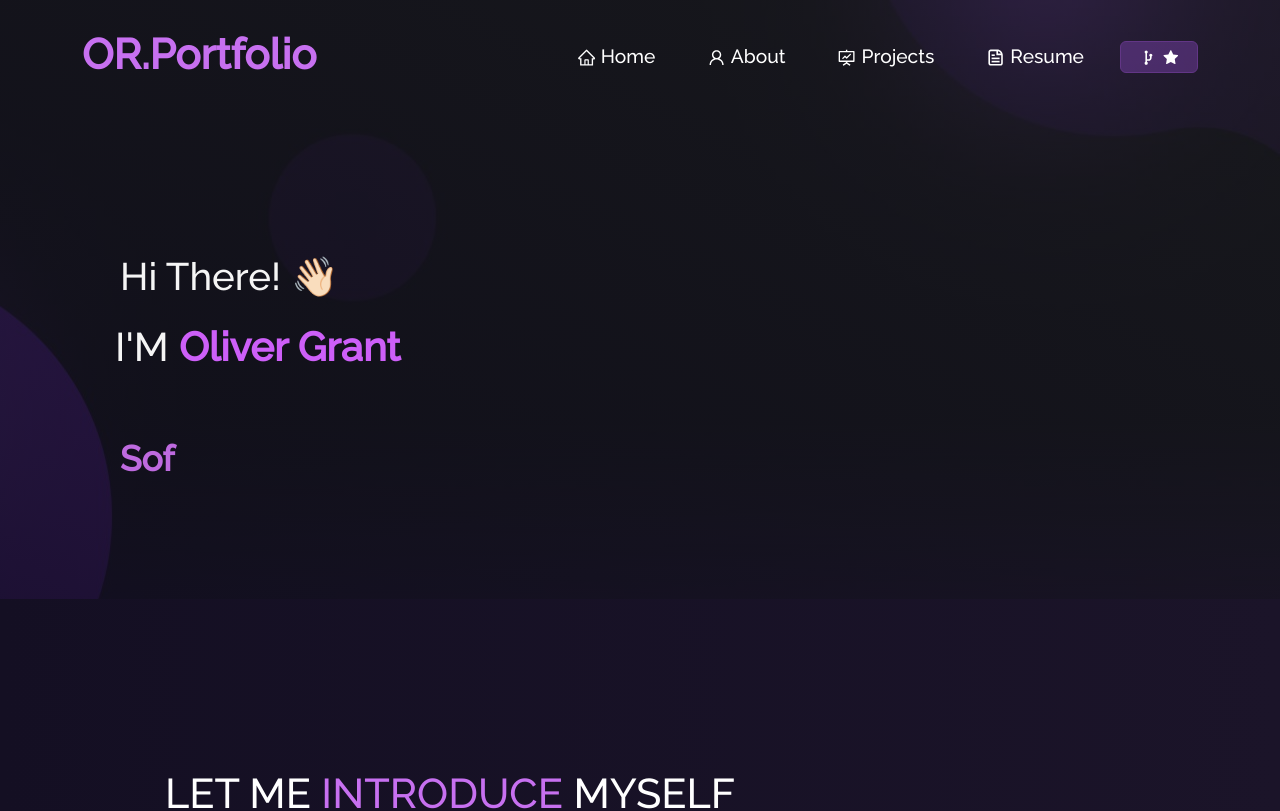
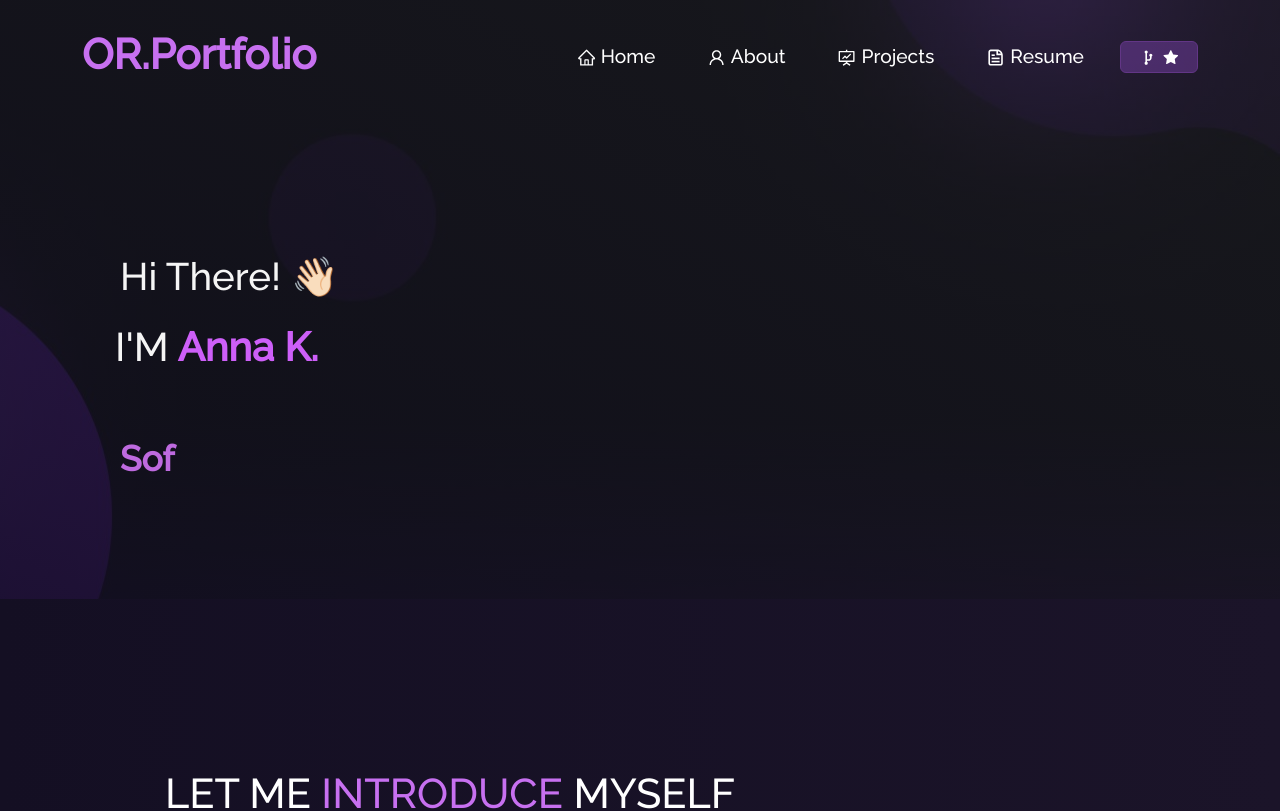
Before and after one commit to lwblack/portfolio, a React (Vite) app: page / in a window 1280 px wide. Shown: the top 811 px of the page. Built offline with nearby package versions, Linux system fonts and the light colour scheme.

Commit message:
updated Home.jsx

```diff
--- a/src/components/Home/Home.jsx
+++ b/src/components/Home/Home.jsx
@@ -20,7 +20,7 @@ function Home() {
               <div></div>
               <h1 className="heading-name">
                 I'M
-                <strong className="main-name"> Oliver Grant</strong>
+                <strong className="main-name"> Anna K.</strong>
               </h1>
 
               <div style={{ padding: 50, textAlign: "left" }}>
```
